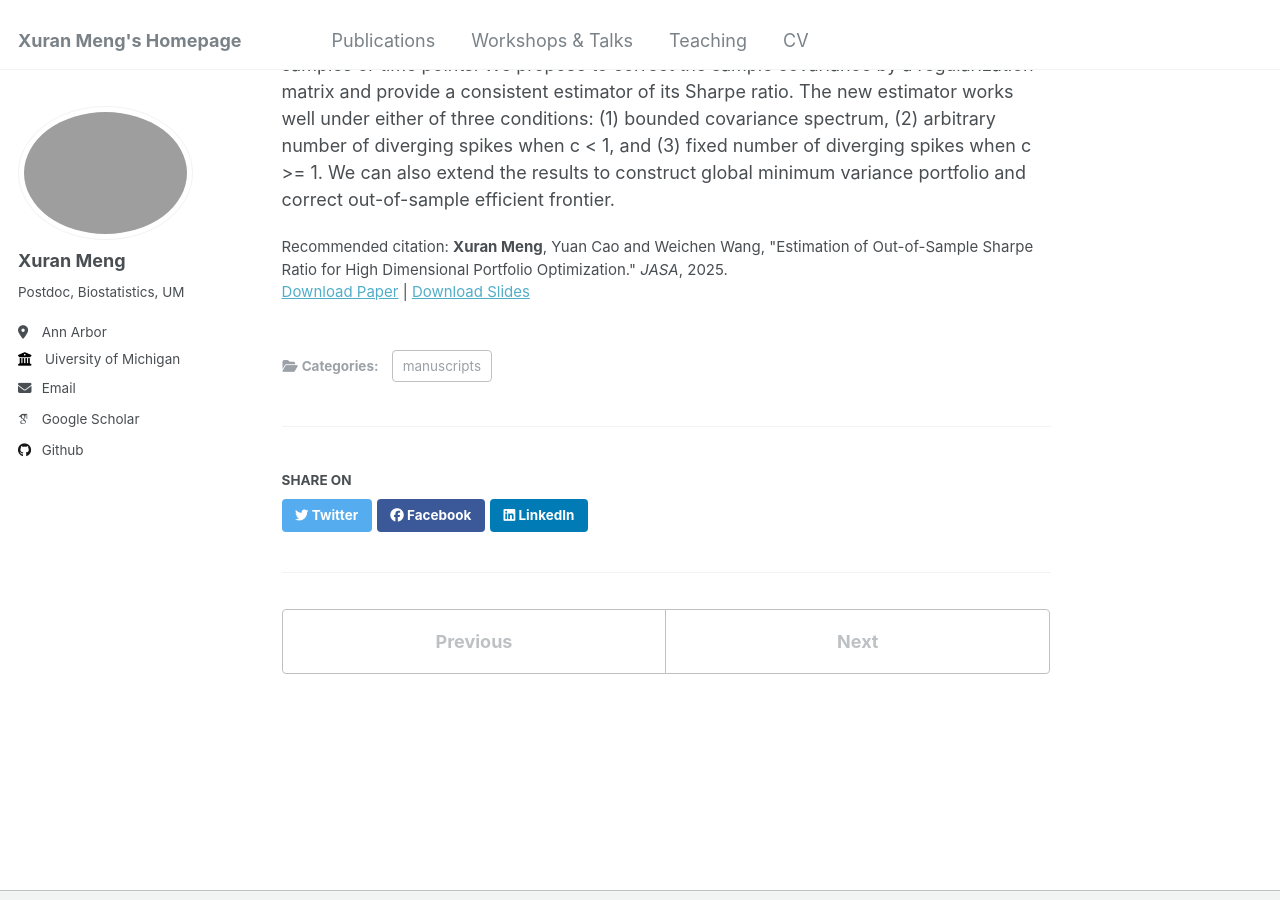
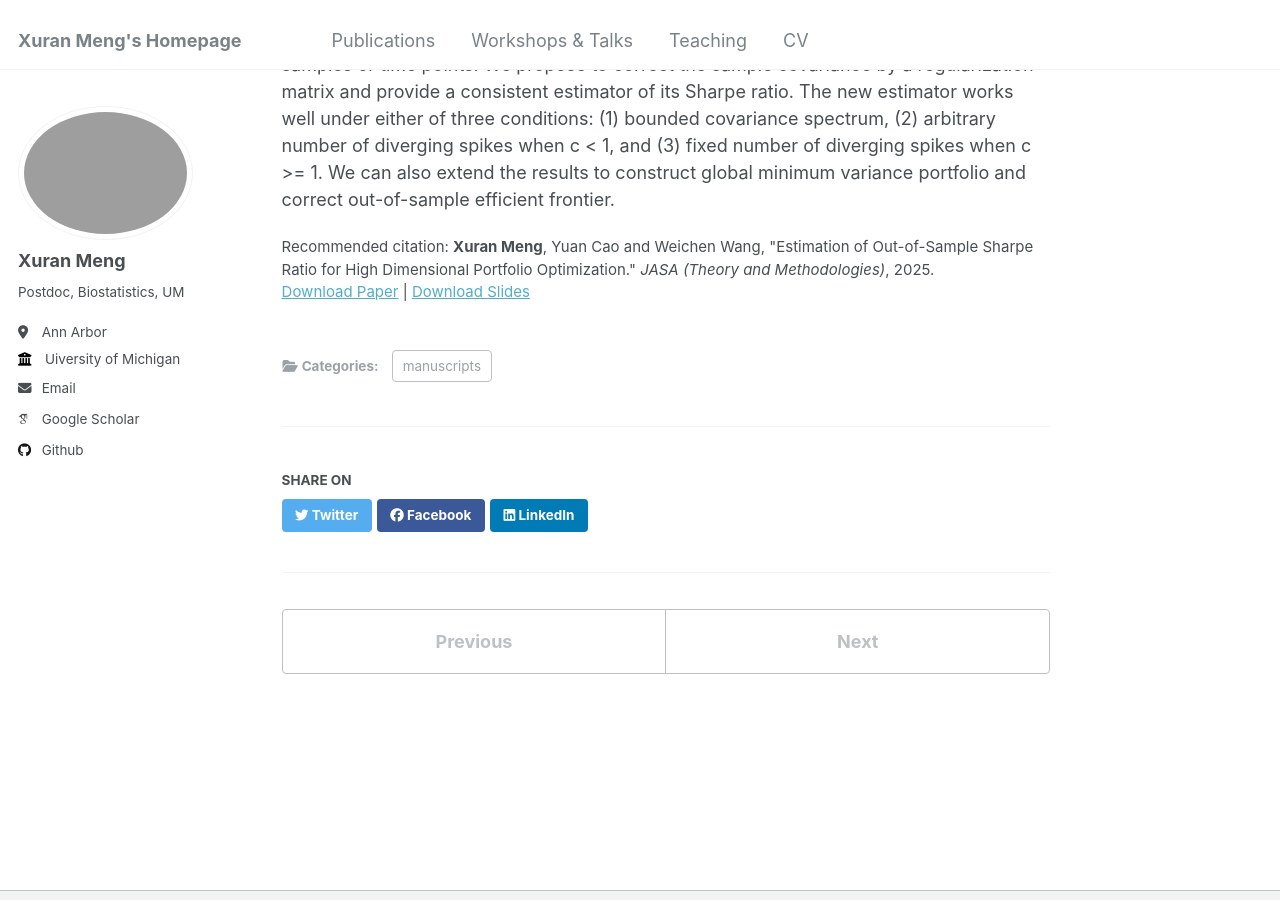
Before and after one commit to XuranMeng/XuranMeng.github.io, a Jekyll site: the page built from _publications/Sharperatio.md, in a window 1280 px wide and 900 px high, scrolled down 450 px. Built offline with Jekyll 4.4.1, drawn with Linux system fonts in a browser that asks for light colours; some web fonts are replaced.

Commit message:
Update Sharperatio.md

```diff
--- a/_publications/Sharperatio.md
+++ b/_publications/Sharperatio.md
@@ -8,6 +8,6 @@ date: 2025-07-08
 venue: 'Journal of the American Statistical Association'
 slidesurl: 'http://xuranmeng.github.io/files/slides/slidesSharpe.pdf'
 paperurl: 'https://doi.org/10.1080/01621459.2025.2535757'
-citation: '<b>Xuran Meng</b>, Yuan Cao and Weichen Wang, &quot;Estimation of Out-of-Sample Sharpe Ratio for High Dimensional Portfolio Optimization.&quot; <i>JASA</i>, 2025.'
+citation: '<b>Xuran Meng</b>, Yuan Cao and Weichen Wang, &quot;Estimation of Out-of-Sample Sharpe Ratio for High Dimensional Portfolio Optimization.&quot; <i>JASA (Theory and Methodologies)</i>, 2025.'
 ---
 Portfolio optimization aims at constructing a realistic portfolio with significant out-of-sample performance, which is typically measured by the out-of-sample Sharpe ratio. However, due to in-sample optimism, it is inappropriate to use the in-sample estimated covariance to evaluate the out-of-sample Sharpe, especially in the high dimensional settings. In this paper, we propose a novel method to estimate the out- of-sample Sharpe ratio using only in-sample data, based on random matrix theory. Furthermore, portfolio managers can use the estimated out-of-sample Sharpe as a criterion to decide the best tuning for constructing their portfolios. Specifically, we consider the classical framework of Markowits mean-variance portfolio optimization with known mean vector and the high dimensional regime of p/n -> c, where p is the portfolio dimension and n is the number of samples or time points. We propose to correct the sample covariance by a regularization matrix and provide a consistent estimator of its Sharpe ratio. The new estimator works well under either of three conditions: (1) bounded covariance spectrum, (2) arbitrary number of diverging spikes when c < 1, and (3) fixed number of diverging spikes when c >= 1. We can also extend the results to construct global minimum variance portfolio and correct out-of-sample efficient frontier.
```
